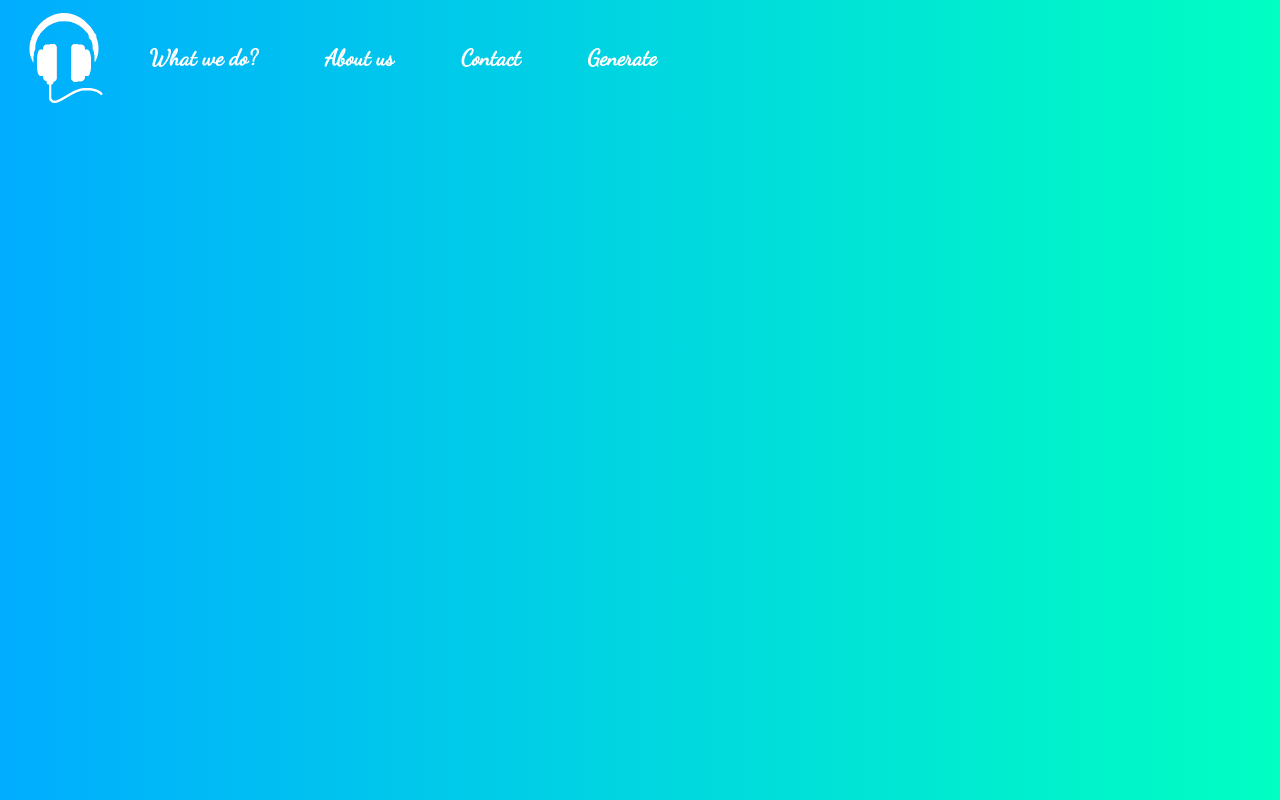
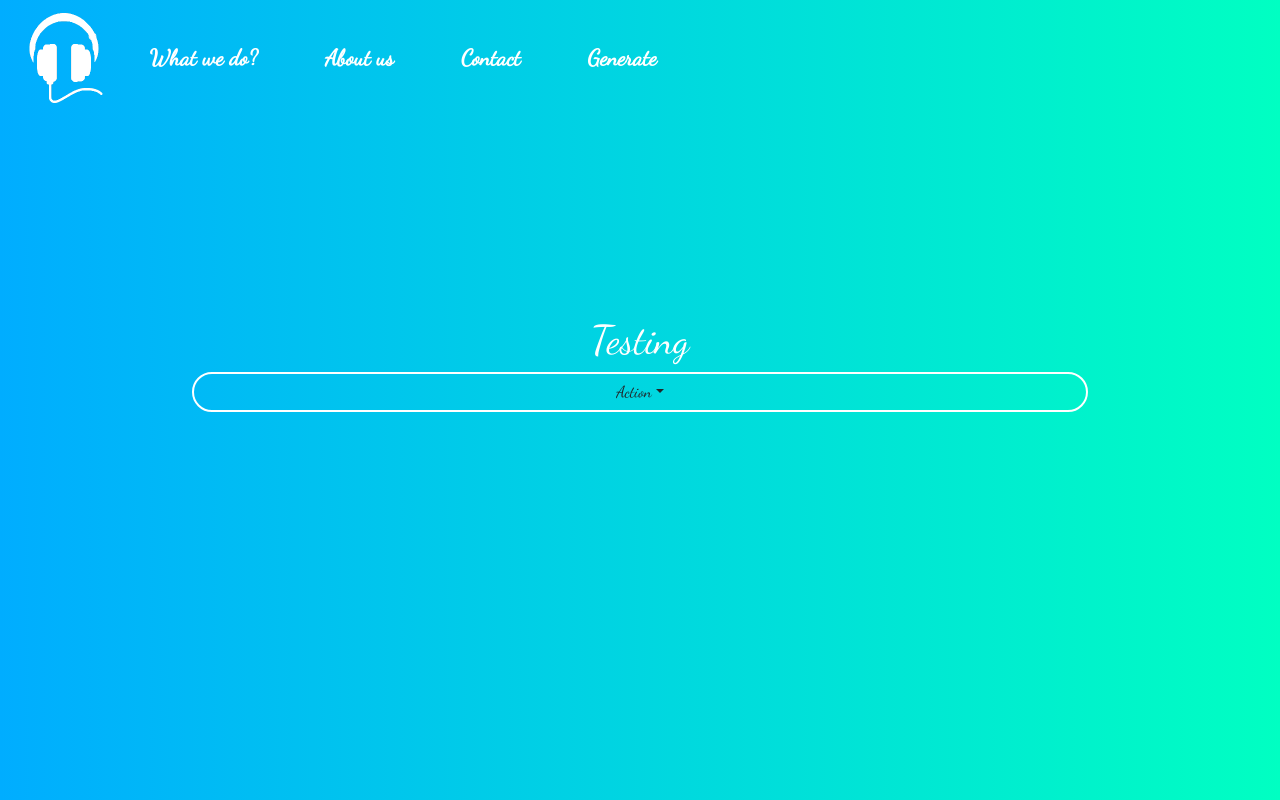
Before and after one commit to Nahzilian/Random_music_composer, a React (Create React App) app in the folder web/: page /generate in a window 1280 px wide. Built offline with nearby package versions, Linux system fonts and the light colour scheme.

Commit message:
Added generate page

```diff
--- a/web/src/App.js
+++ b/web/src/App.js
@@ -10,6 +10,7 @@ import {
 
 import NavBar from './components/reusable/NavBar'
 import Landing from './components/landing_page/Landing'
+import Generate from './components/generate_page/Generate'
 
 
 import { Fragment } from 'react';
@@ -21,6 +22,9 @@ function App() {
         <Route exact path = '/'>
             <Landing/>
         </Route>
+        <Route exact path = '/generate'>
+            <Generate/>
+        </Route>
 
     </Router>
     );
--- /dev/null
+++ b/web/src/components/generate_page/Generate.js
@@ -0,0 +1,43 @@
+import React, { Component } from 'react'
+
+var styling = {
+    fontFamily: " 'Dancing Script', cursive ",
+    textAlign: 'center',
+    paddingTop: '25vh',
+};
+
+var stylingDropdown = {
+    borderRadius: '25px',
+    width: '70vw',
+    border: '2px solid white',
+
+
+};
+
+export class Generate extends Component {
+    render() {
+        return (
+            <div style = {styling}>
+                <div >
+                    <h1>Testing </h1>
+                </div>
+
+
+                <div class="btn-group">
+                <button style = {stylingDropdown} type="button" class="btn dropdown-toggle" data-toggle="dropdown" aria-haspopup="true" aria-expanded="false">
+                    Action
+                </button>
+                <div class="dropdown-menu">
+                    <a class="dropdown-item" href="#">Action</a>
+                    <a class="dropdown-item" href="#">Another action</a>
+                    <a class="dropdown-item" href="#">Something else here</a>
+                    <div class="dropdown-divider"></div>
+                    <a class="dropdown-item" href="#">Separated link</a>
+                </div>
+                </div>
+            </div>
+        )
+    }
+}
+
+export default Generate
--- a/web/src/components/reusable/NavBar.js
+++ b/web/src/components/reusable/NavBar.js
@@ -31,7 +31,7 @@ export class NavBar extends Component {
                         </Link>
                     </a>
                     <a className="nav-item nav-link" href="#">
-                        <Link to = "/" className = "navbar-items">
+                        <Link to = "/generate" className = "navbar-items">
                             <span>Generate</span>
                         </Link>
                     </a>
```
